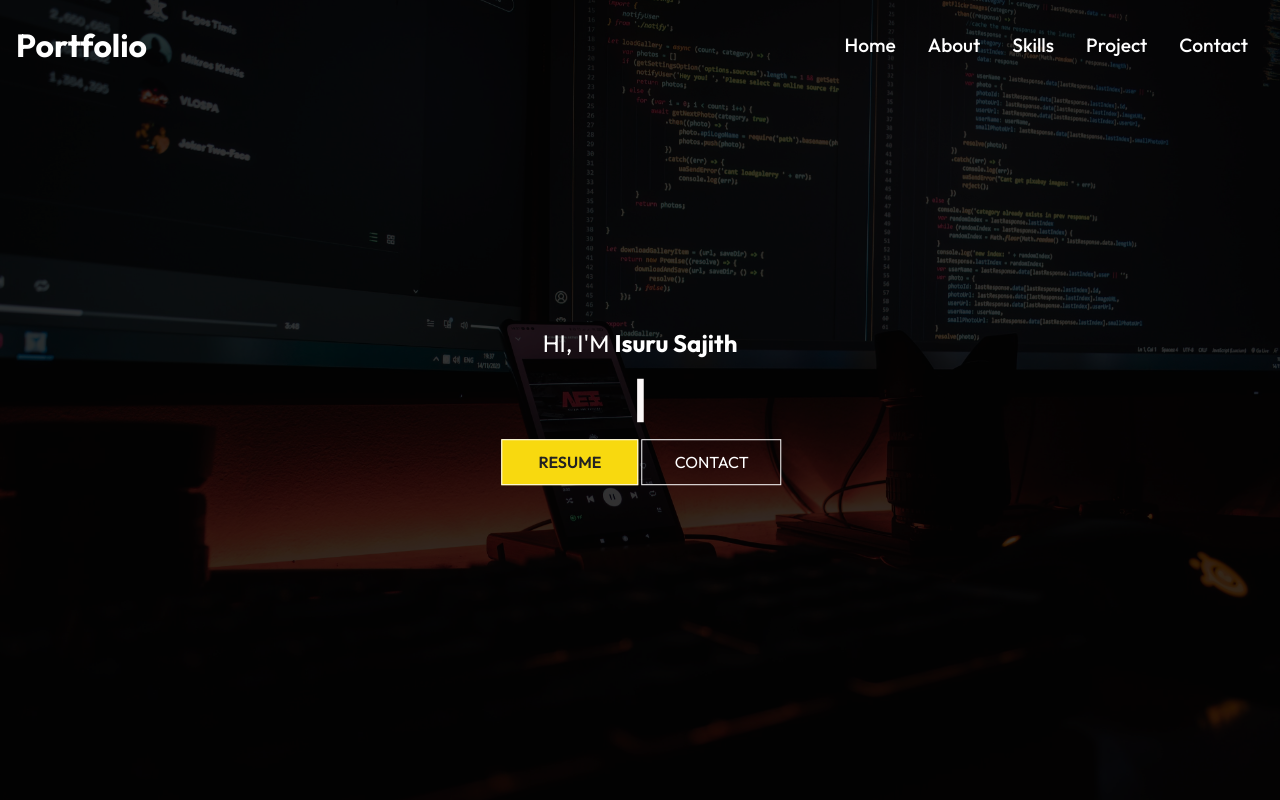
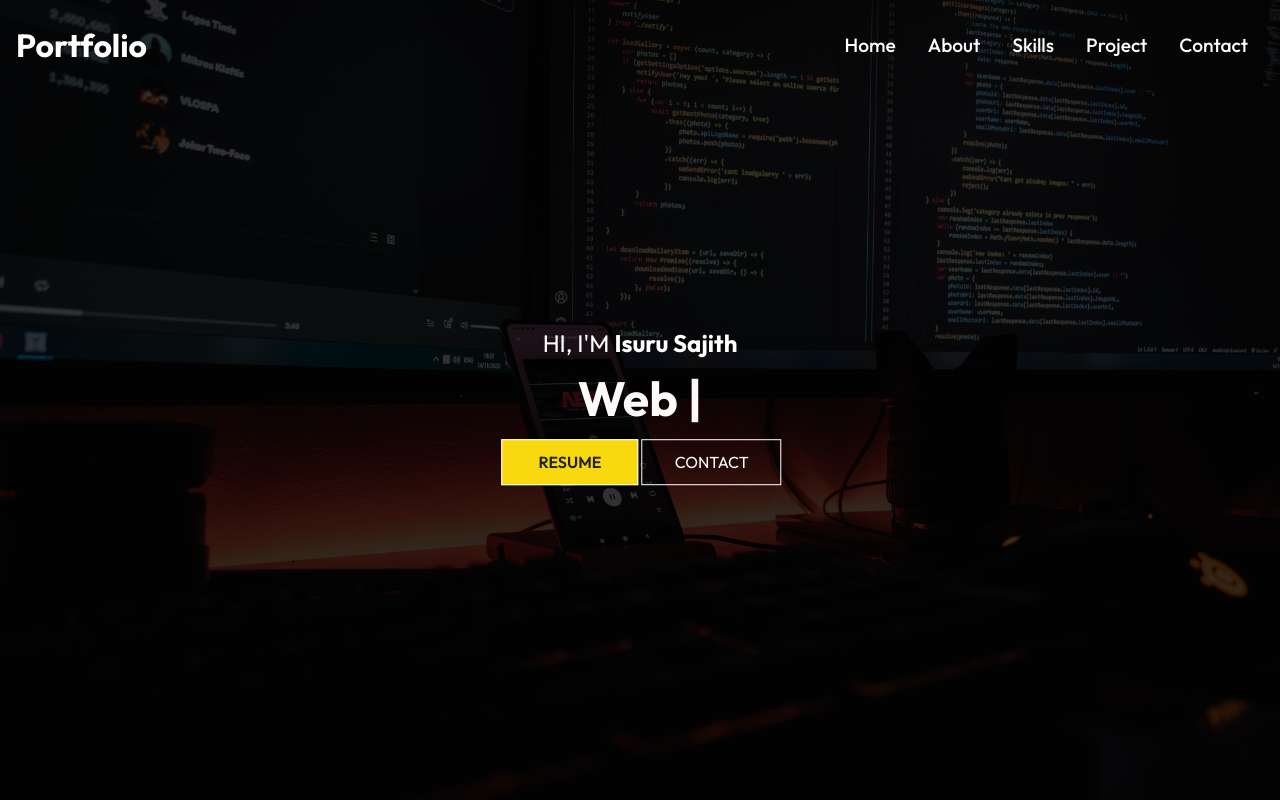
Before and after one commit to isurusajith68/isuru-portfolio-react, a React (Create React App) app: page / in a window 1280 px wide. Shown: the top 800 px of the page. Built offline with nearby package versions, Linux system fonts and the light colour scheme.

Commit message:
typewriter

```diff
--- a/src/components/HomeT.js
+++ b/src/components/HomeT.js
@@ -18,7 +18,7 @@ const HomeT = () => {
         <h1>
           <Typewriter
             options={{
-              // strings: ["Web Developer💻"],
+              strings: ["Web Developer💻"],
               autoStart: true,
               loop: true,
             }}
```
